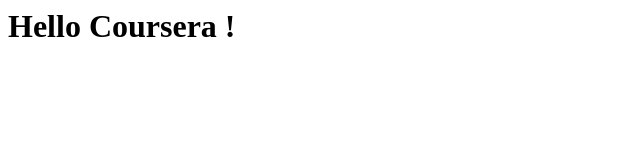
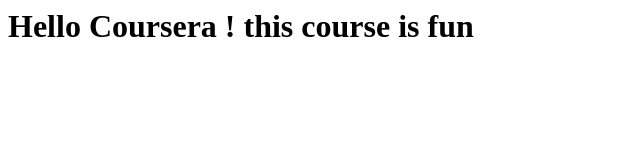
Before and after one commit to ricencurry/coursera-test1, a plain HTML site: page site/index.html in a window 1280 px wide. Shown: the whole page, without its empty margins (0-640 px from the left). Drawn offline with Linux system fonts and the light colour scheme.

Commit message:
small addtion to page content

```diff
--- a/site/index.html
+++ b/site/index.html
@@ -3,5 +3,5 @@
 	<title>Hello Coursera!</title>
 </head>
 <body>
-<h1> Hello Coursera ! </h1>
+<h1> Hello Coursera ! this course is fun </h1>
 </html>
```
